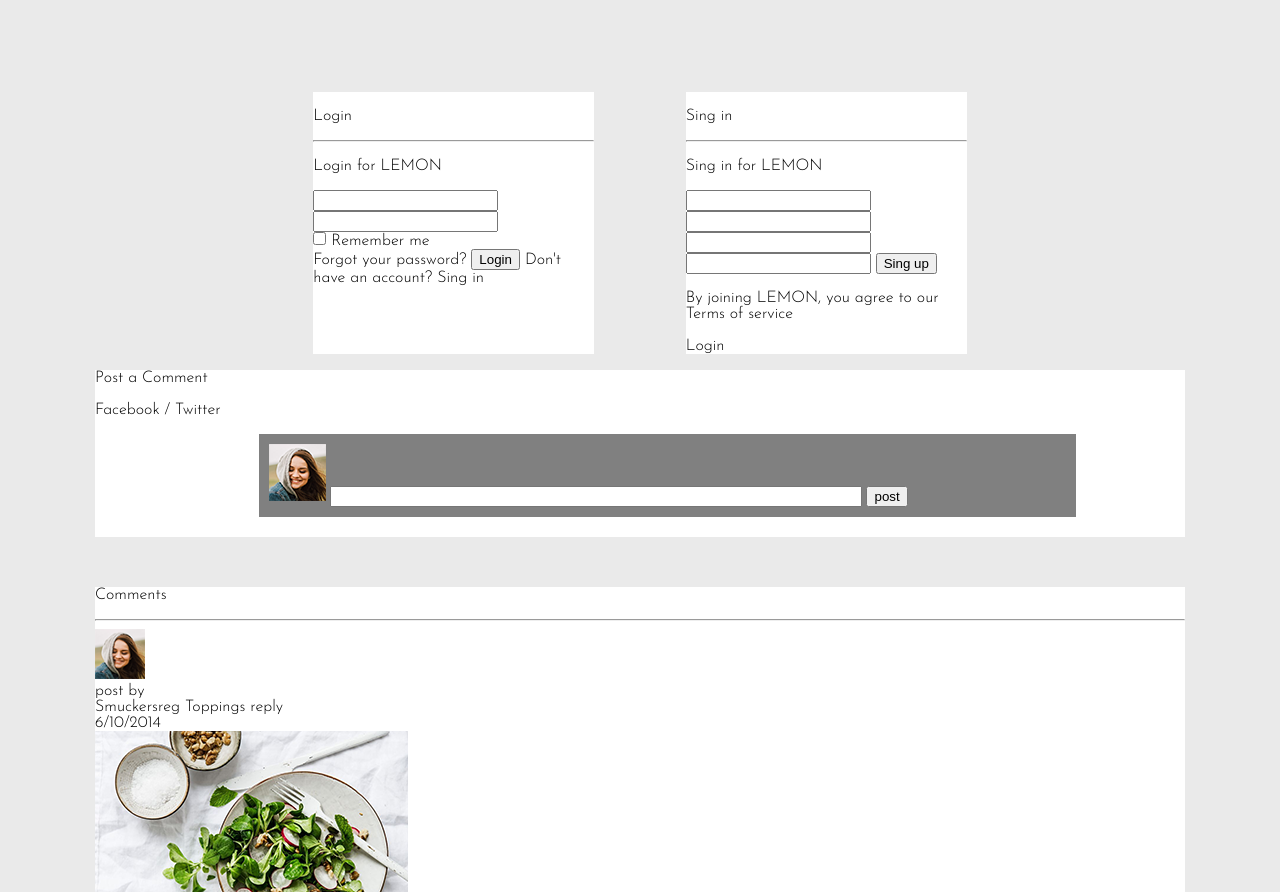
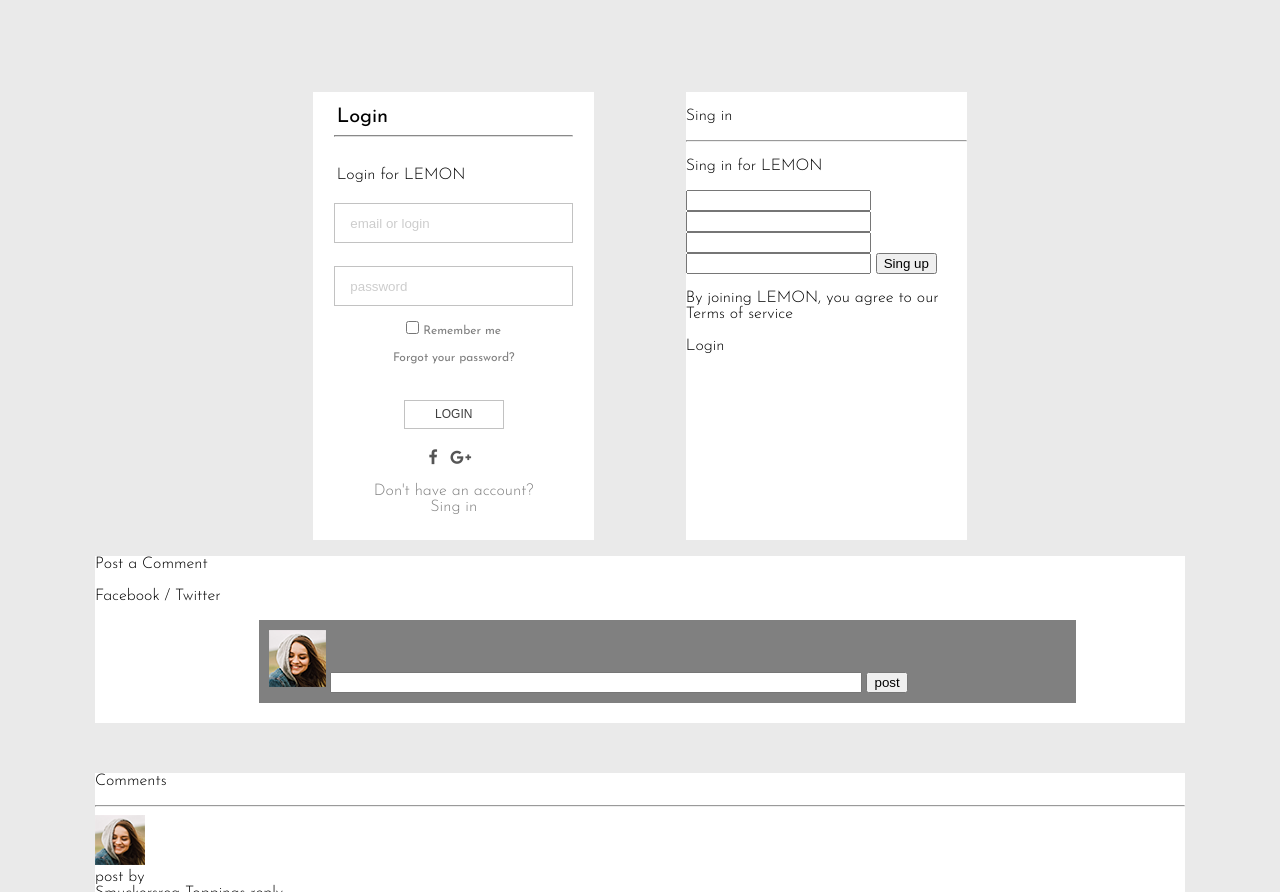
Before and after one commit to Satoriq/Lemon-Recipes, a website: page src/index.html in a window 1280 px wide. Shown: the part 3626-4518 px from the top of the page. Drawn offline with nearby package versions, Linux system fonts and the light colour scheme.

Commit message:
feat: add customize "Login"

```diff
--- a/src/index.html
+++ b/src/index.html
@@ -616,21 +616,45 @@
 
 
   </section>
+
+
+
+    <!-- TODO: CHANGE ALL HEADERS ON TITLES  -->
+
+
+  <!-- FORMS START -->
+
   <div class="forms">
 
     <div class="login">
-      <p>Login</p>
-      <hr>
-      <p>Login for LEMON</p>
-      <input type="text">
-      <input type="password">
-      <div>
-        <input type="checkbox"> Remember me
+
+      <form class="columns-inside-container">
+        <p class="login__header">Login</p>
+        <hr>
+        <p class="login__sub-header">Login for LEMON</p>
+        <input class="login__login-input" type="text" placeholder="email or login" ><br>
+        <input class="login__password-input" type="password" placeholder="password"><br>
+        <label class="login__remember"><input class="login__remember-checkbox" type="checkbox" name="checkbox" >
+         Remember me </label>
+        <div class="login__forgot"><a href="#">Forgot your password?</a></div><br>
+        <button class="login__button">Login</button><br>
+      </form>
+
+      <div class="login__social">
+        <a href="#">
+          <i class="fa fa-facebook" aria-hidden="true"></i>
+        </a>
+        <a class="login__social-google" href="#">
+          <i class="fa fa-google-plus" aria-hidden="true"></i>
+        </a>
+      </div><br>
+
+      <div class="login__sign-in">
+        <a href="#">Don't have an account? <br> Sing in</a>
       </div>
-      <a href="#">Forgot your password?</a>
-      <button>Login</button>
-      <a href="#">Don't have an account? Sing in</a>
+
     </div>
+
 
     <div class="sign">
       <p>Sing in</p>
@@ -648,6 +672,16 @@
     </div>
 
   </div>
+
+
+
+   <!-- FORMS END -->
+
+
+
+
+
+
   <section class="container margin-bottom">
     <div class="post">
       <div class="d-flex justify-content-between">
--- a/src/sass/main.sass
+++ b/src/sass/main.sass
@@ -142,6 +142,7 @@ a
       font-weight: 400
       font-size: 24px
 
+
 //MAIN RECIPE END
 
 //SUB-RECIPES START
@@ -206,7 +207,7 @@ a
     flex-direction: column
     max-width: 55%
     height: 440px
-    margin: 0px 45px 10px 30px
+    margin: 0 45px 10px 30px
     @media (max-width: 1200px)
       max-width: 100%
     @media( max-width: 600px )
@@ -252,7 +253,7 @@ a
   justify-content: space-between
   width: 77.7777777%
   max-width: 1120px
-  @media (max-width:800px)
+  @media (max-width: 800px)
     flex-wrap: wrap
     justify-content: center
 
@@ -271,7 +272,7 @@ a
       background-size: 100% 60%
       background-repeat: no-repeat
       background-color: #FBFCFD
-    @media (max-width:800px)
+    @media (max-width: 800px)
       display: none
     &-top
       align-self: flex-start
@@ -286,7 +287,7 @@ a
       margin-top: -22px
       text-align: center
       text-transform: uppercase
-      color: rgba(169, 169 ,169, 1)
+      color: rgba(169, 169, 169, 1)
       font-family: 'Playfair Display', serif
       font-weight: 600
     &-back
@@ -305,7 +306,7 @@ a
     width: 46%
     margin-top: 115px
     background-color: white
-    @media (max-width:800px)
+    @media (max-width: 800px)
       width: 100%
     &-top
       padding-left: 9%
@@ -319,12 +320,12 @@ a
       max-width: 90%
     &-photo
       align-self: flex-start
+      border-radius: 50%
+      box-sizing: content-box
+      margin-left: 4%
       max-width: 30%
       padding: 2%
-      margin-left: 4%
-      border-radius: 50%
-      box-sizing: content-box
-      @media (max-width:1200px) and (min-width:800px)
+      @media (max-width: 1200px) and (min-width: 800px)
         padding-top: 20px
     &-info
       padding-left: 2%
@@ -379,6 +380,12 @@ a
   width: 71.18055555%
   max-width: 1025px
   flex-wrap: wrap
+
+.columns-inside-container
+  width: 85%
+  margin: 0 auto
+
+
 
 //First column start
 .first-column
@@ -595,7 +602,6 @@ a
   font-size: 12px
   line-height: 25px
   text-transform: uppercase
-  background-color: white
   border: none
   background: none
 
@@ -821,9 +827,11 @@ a
 //Third column end
 
 
+//COLUMNS END
 
 
 
+//FORMS START
 
 .forms
   display: flex
@@ -834,14 +842,94 @@ a
   @media (max-width: 1240px)
     margin-top: 100px
 
+
+//Login form start
 .login
-  background-color: white
   width: 43%
-  max-width: 325px
+  background-color: #fff
+  &__header
+    margin-top: 15px
+    margin-bottom: 0
+    margin-left: 1%
+    font-size: 20px
+    font-weight: 400
+  &__sub-header
+    margin-top: 30px
+    margin-bottom: 20px
+    margin-left: 1%
+  &__login-input
+    @extend %input
+    padding-left: 15px
+    margin-bottom: 23px
+  &__password-input
+    @extend %input
+    padding-left: 15px
+    margin-bottom: 15px
+  &__remember
+    font-size: .75rem /* 12/16 */
+    font-weight: 400
+    color: rgba( 0, 0, 0, 0.5)
+    &-checkbox
+      outline: none
+    @media (max-width: 1283px)
+      display: block
+      text-align: center
+  &__forgot
+    float: right
+    margin-top: 4px
+    padding-left: 20px
+    font-size: .75rem /* 12/16 */
+    font-weight: 400
+    color: rgba( 0, 0, 0, 0.5)
+    @media (max-width: 1283px)
+      float: none
+      text-align: center
+      padding-left: 0
+      margin-top: 15px
+      margin-bottom: -10px
+  &__button
+    display: block
+    width: 100px
+    margin-top: 30px
+    margin-right: auto
+    margin-left: auto
+    background: none
+    cursor: pointer
+    border: 1px solid #c2c2c2
+    outline-color: #979797
+    font-size: 12px
+    line-height: 25px
+    text-transform: uppercase
+    color: #3f3f3f
+  &__social
+    margin-right: 8px
+    margin-top: 4px
+    text-align: center
+    color:#555
+    &-google
+      margin-left: 8px  //for unclickable area between icons
+  &__sign-in
+    padding-bottom: 25px
+    text-align: center
+    color: rgba( 0, 0, 0, 0.5)
+
+  %input
+    height: 40px
+    width: 100%
+    outline-color: #979797
+    color: #555
+    border: 1px solid #c2c2c2
+    &::-webkit-input-placeholder
+      color: rgba( 0, 0, 0, 0.2)
+
+  hr
+    border-color: #ddd
+//Login form end
+
 
 
 .sign
-  background-color: white
+  background-color: #fff
   width: 43%
   max-width: 325px
 
```
Also changed, not shown: src/css/main.css.
